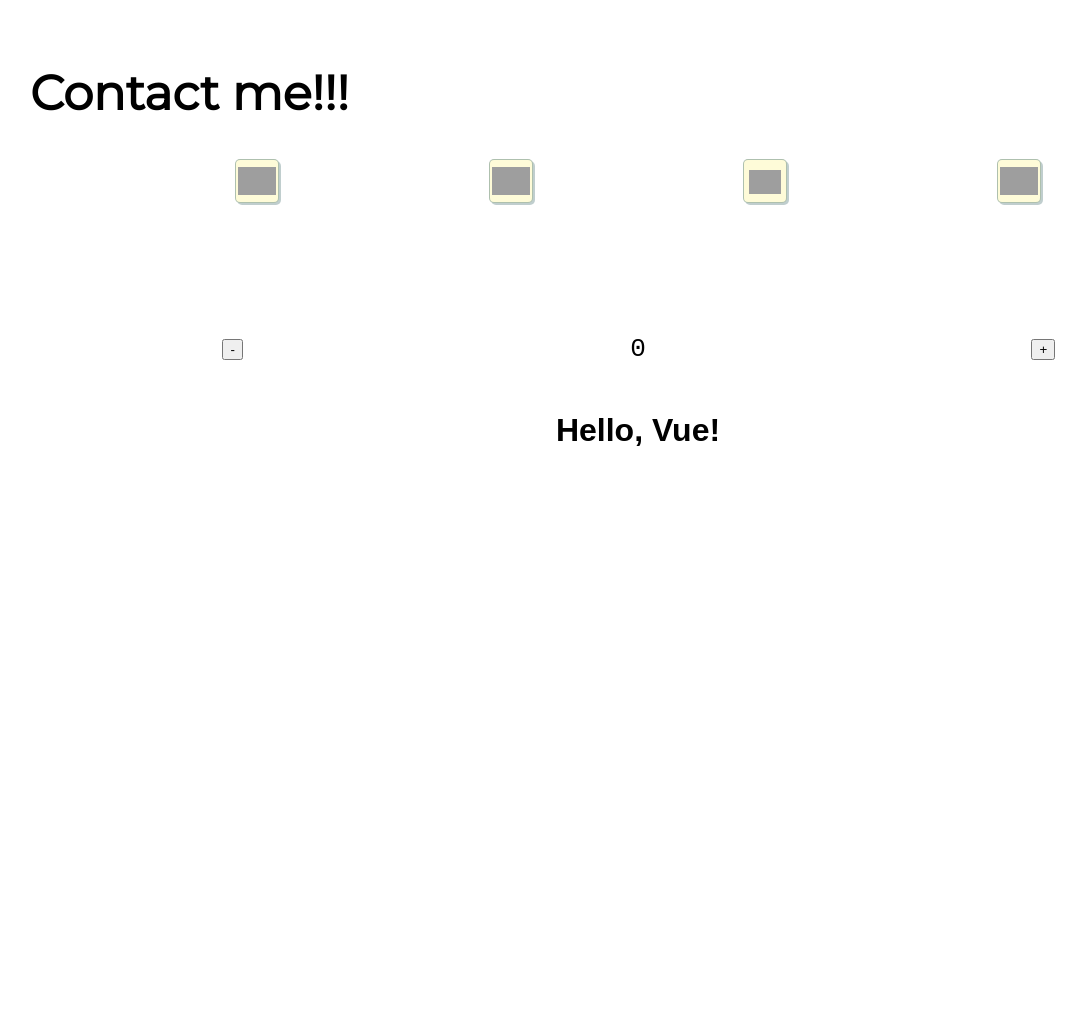
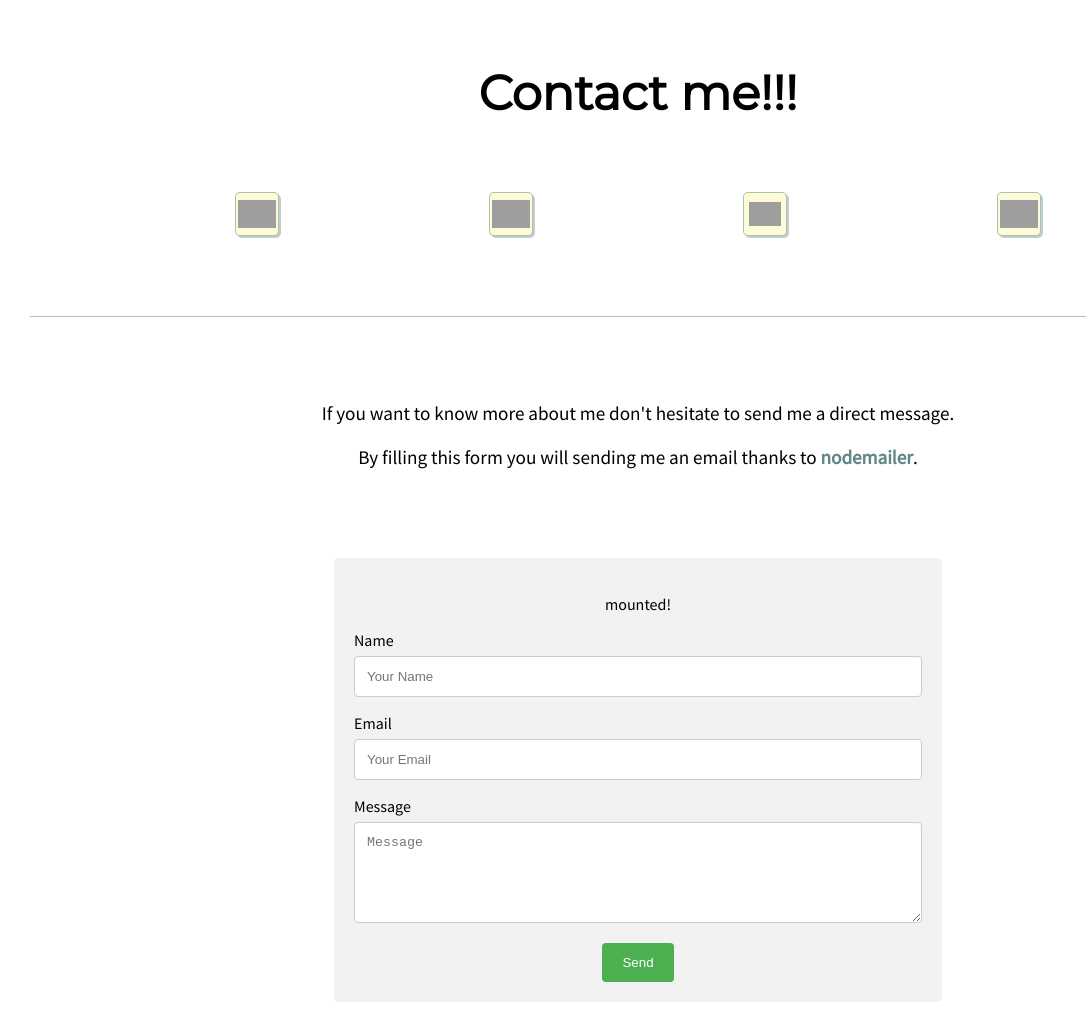
Before and after one commit to host4ideas/personal-page, an Astro site: page /contact in a window 1280 px wide. Shown: the whole page, without its empty margins (2-1088 px from the left). Before the commit the page ends 800 px from the top, so only its background shows below. Built offline with nearby package versions, Linux system fonts and the light colour scheme; Astro itself is replaced by a stand-in of ours; grey boxes are pictures that could not be loaded.

Commit message:
uploaded font and updated pages

```diff
--- /dev/null
+++ b/src/components/MessageForm.vue
@@ -0,0 +1,124 @@
+<script>
+import nodemailer from "nodemailer";
+const { EMAIL, EMAIL_PASSWORD } = import.meta.env;
+
+export default {
+  data() {
+    return {
+      name: "",
+      email: "",
+      message: "",
+    };
+  },
+  methods: {
+    async sendEmail(e) {
+      try {
+        // create reusable transporter object using the default SMTP transport
+        var transporter = nodemailer.createTransport({
+          service: "Gmail",
+          auth: {
+            user: "elsemasturba@gmail.com",
+            pass: "2cuentaparabrawlstars",
+          },
+        });
+
+        // send mail with defined transport object
+        let info = await transporter.sendMail({
+          from: `${this.name} <${this.email}>`, // sender address
+          to: EMAIL, // list of receivers
+          subject: "Contact me", // Subject line
+          text: this.message, // plain text body
+          html: `<b>${this.message}</b>`, // html body
+        });
+
+        console.log("Message sent: %s", info.messageId);
+        // Message sent: <b658f8ca-6296-ccf4-8306-87d57a0b4321@example.com>
+      } catch (error) {
+        console.log({ error });
+      }
+
+      // Reset form field
+      this.name = "";
+      this.email = "";
+      this.message = "";
+    },
+  },
+  mounted() {
+    this.$refs.p.textContent = "mounted!";
+  },
+};
+</script>
+
+<template>
+  <div class="container">
+    <p ref="p">hello</p>
+    <form v-on:submit.prevent="sendEmail">
+      <label>Name</label>
+      <input type="text" v-model="name" name="name" placeholder="Your Name" />
+      <label>Email</label>
+      <input
+        type="email"
+        v-model="email"
+        name="email"
+        placeholder="Your Email"
+      />
+      <label>Message</label>
+      <textarea
+        name="message"
+        v-model="message"
+        cols="30"
+        rows="5"
+        placeholder="Message"
+      >
+      </textarea>
+
+      <input type="submit" value="Send" />
+    </form>
+  </div>
+</template>
+
+<style scoped>
+* {
+  box-sizing: border-box;
+}
+
+.container {
+  display: block;
+  margin: auto;
+  text-align: center;
+  border-radius: 5px;
+  background-color: #f2f2f2;
+  padding: 20px;
+  width: 50%;
+}
+
+label {
+  float: left;
+}
+
+input[type="text"],
+[type="email"],
+textarea {
+  width: 100%;
+  padding: 12px;
+  border: 1px solid #ccc;
+  border-radius: 4px;
+  box-sizing: border-box;
+  margin-top: 6px;
+  margin-bottom: 16px;
+  resize: vertical;
+}
+
+input[type="submit"] {
+  background-color: #4caf50;
+  color: white;
+  padding: 12px 20px;
+  border: none;
+  border-radius: 4px;
+  cursor: pointer;
+}
+
+input[type="submit"]:hover {
+  background-color: #45a049;
+}
+</style>
--- a/src/layouts/pageLayout.astro
+++ b/src/layouts/pageLayout.astro
@@ -1,5 +1,6 @@
 ---
 const { pageTitle } = Astro.props;
+// import ErrorComponent from "../components/ErrorComponent.vue";
 ---
 
 <!-- This will be the layout for all the pages -->
@@ -13,15 +14,54 @@ const { pageTitle } = Astro.props;
     <link rel="icon" type="image/x-icon" href="/favicon.ico" />
     <link rel="preload" href="https://fonts.googleapis.com">
     <link rel="preload" href="https://fonts.gstatic.com" crossorigin>
-    <link href="https://fonts.googleapis.com/css2?family=Montserrat:wght@300;400&display=swap" rel="stylesheet">
+    <link href="https://fonts.googleapis.com/css2?family=Montserrat&family=Source+Sans+Pro&display=swap"
+        rel="stylesheet">
+    <style is:global>
+        /*Apply globally*/
+
+        .title {
+            font-family: 'Montserrat', 'Lucida Sans Unicode', 'Lucida Grande', 'Lucida Sans', Arial, sans-serif;
+            text-align: center;
+            font-weight: 800;
+            font-size: 3rem;
+        }
+
+        .text-container {
+            margin-bottom: 50px;
+            padding: 20px;
+            font-size: 1.2rem;
+        }
+
+        .centered-text {
+            text-align: center;
+        }
+
+        .separator {
+            border-top: 1px solid rgba(97, 134, 133, 0.5);
+        }
+
+        .link {
+            text-decoration: none;
+            font-weight: 600;
+            color: #618685;
+        }
+
+        .link:hover {
+            text-decoration: underline;
+        }
+    </style>
+
     <style>
+        /* Apply locally */
+
         html,
         body {
-            font-family: Arial, sans-serif;
             margin: 0;
         }
 
         body {
+            font-family: 'Source Sans Pro', 'Lucida Sans Unicode', 'Lucida Grande', 'Lucida Sans', Arial, sans-serif;
+            font-weight: 300;
             padding: 2rem;
         }
 
@@ -30,7 +70,7 @@ const { pageTitle } = Astro.props;
             flex-direction: row;
             flex-wrap: wrap;
             justify-content: space-evenly;
-            margin-bottom: 100px;
+            margin-bottom: 75px;
         }
 
         #homeLink {
@@ -50,15 +90,9 @@ const { pageTitle } = Astro.props;
             background-image: url("assets/icons/icons8-boba-96.png");
         }
 
-        .title {
-            font-family: 'Montserrat', sans-serif;
-            font-weight: 800;
-            font-size: 3rem;
-        }
-
-        .text {
-            font-family: 'Montserrat', sans-serif;
-            font-weight: 300;
+        .nav-container {
+            margin-bottom: 45px;
+            margin-top: 65px;
         }
 
         .nav-links {
@@ -133,15 +167,51 @@ const { pageTitle } = Astro.props;
     <header>
         <h1 class="title">{pageTitle}</h1>
     </header>
+    <div class="nav-container">
         <nav>
             <a id="homeLink" class="nav-links" href="/" title="Home page 🏠"></a>
             <a id="aboutLink" class="nav-links" href="/about" title="More about me 🤓"></a>
             <a id="projectsLink" class="nav-links" href="/projects" title="See my projects 🐱‍🏍"></a>
             <a id="contactLink" class="nav-links" href="/contact" title="Contact me 💌"></a>
         </nav>
+        <div class="separator" />
+    </div>
     <main>
+        <!-- <ErrorComponent /> -->
         <slot /> <!-- your content is injected here -->
     </main>
 </body>
 
+<script type="text/javascript">
+    function loadFont(name, url) {
+        return new Promise((res, rej) => {
+            setTimeout(() => {
+                rej(`Font ${name} loading timeout exceeded`);
+            }, 2000);
+
+            const f = new FontFace(name, url);
+            f.load().then((loadedFont) => {
+                document.fonts.add(loadedFont);
+                res(`Font ${name} loaded`);
+            }).catch(error => {
+                rej(error.message);
+            })
+        })
+    }
+
+    try {
+        // Check if the custom Google fonts are available after 1000ms the window has loaded
+        setTimeout(() => {
+            if (!document.fonts.check("10px Montserrat")) {
+                loadFont("Montserrat", "url(/assets/fonts/Montserrat-VariableFont_wght.ttf)");
+            }
+            if (!document.fonts.check("10px Source Sans Pro")) {
+                loadFont("Source Sans Pro", "url(/assets/fonts/SourceSansPro-Regular.ttf)");
+            }
+        }, 1000)
+    } catch (e) {
+        console.log(e.message);
+    }
+</script>
+
 </html>
--- a/src/pages/contact.astro
+++ b/src/pages/contact.astro
@@ -1,13 +1,16 @@
 ---
-    // Layout Imports
-    import MySiteLayout from '../layouts/pageLayout.astro';
-    // Component Imports
-    import Counter from "../components/Counter.vue";
+// Layout Imports
+import MySiteLayout from '../layouts/pageLayout.astro';
+// Component Imports
+import MessageForm from "../components/MessageForm.vue";
 ---
 
 <MySiteLayout pageTitle="Contact me!!!">
     <!-- Import here ProjectView passing a JSON with all the projects -->
-    <Counter client:visible>
-        <h1>Hello, Vue!</h1>
-    </Counter>
+    <div class="text-container centered-text">
+        <p>If you want to know more about me don't hesitate to send me a direct message.</p>
+        <p>By filling this form you will sending me an email thanks to <a target="_blank" class="link"
+                href="https://nodemailer.com">nodemailer</a>.</p>
+    </div>
+    <MessageForm />
 </MySiteLayout>
```
Also changed, not shown: assets/fonts/SourceSansPro-Regular.ttf (added). Lines whose indentation alone changed are shown as unchanged.
